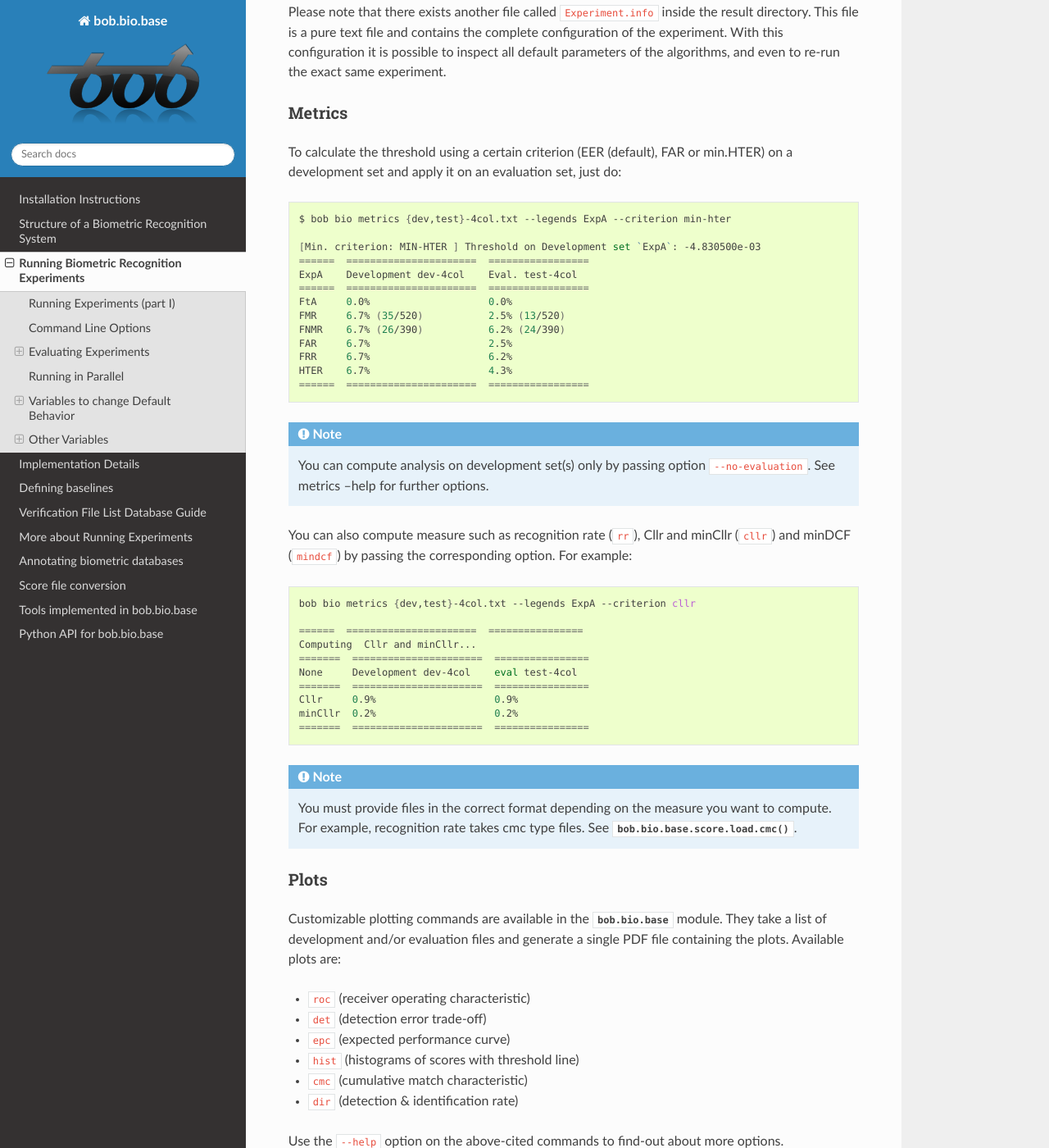
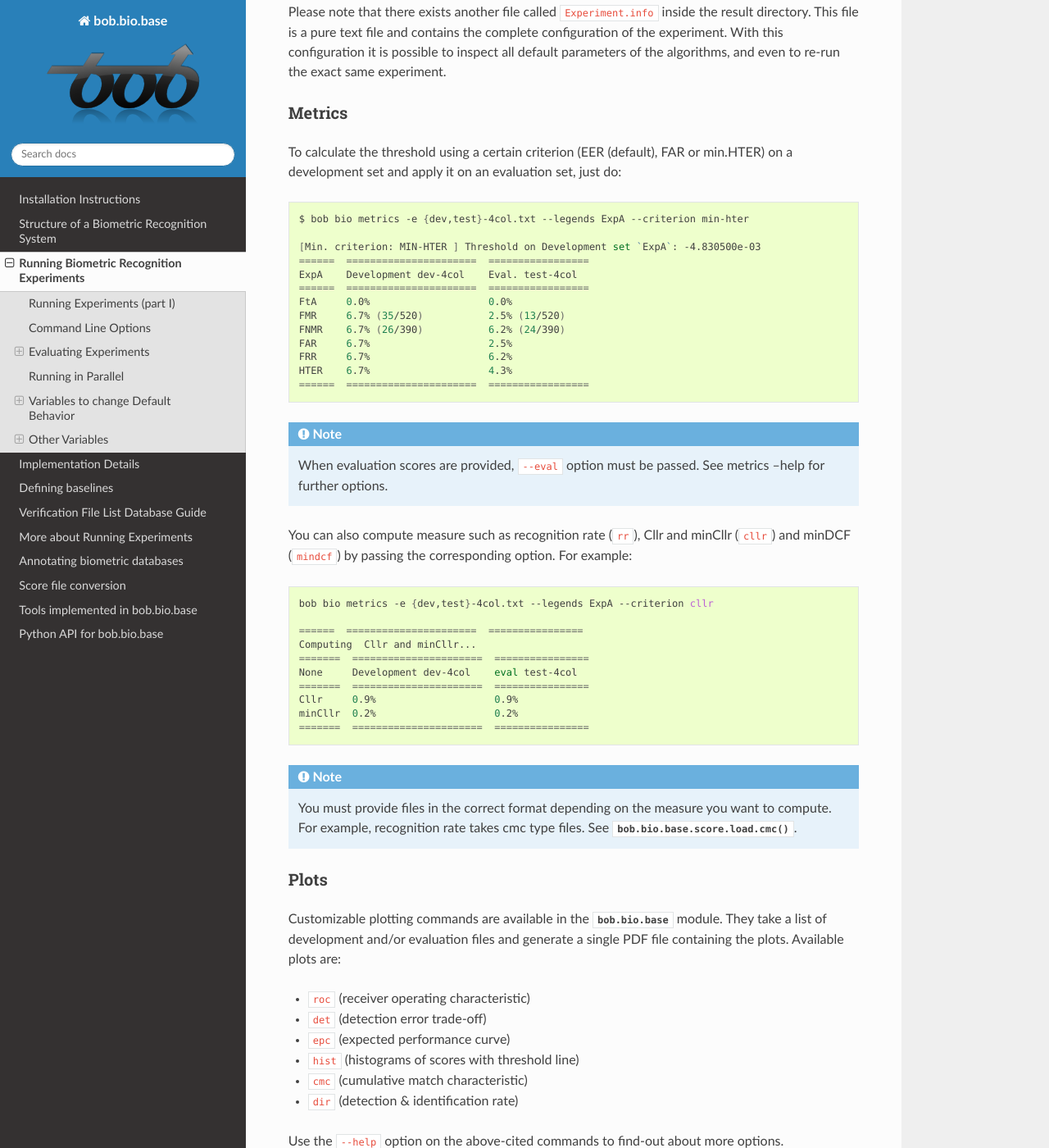
Before and after one commit to bioidiap/bob.bio.base, a Sphinx documentation site: the page built from doc/experiments.rst, in a window 1280 px wide and 1400 px high, scrolled down 4026 px. Shown: the whole window at 82% size. Built offline with Sphinx 7.4.7 and the Read the Docs theme 2.0.0, drawn with Linux system fonts in a browser that asks for light colours; the version number could not be read and is left out.

Commit message:
[script,test,doc][commands,test_commands,experiments] Changes related to default --eval option change from True to False

```diff
--- a/doc/experiments.rst
+++ b/doc/experiments.rst
@@ -177,7 +177,7 @@ min.HTER) on a development set and apply it on an evaluation set, just do:
 
 .. code-block:: sh
 
-    $ bob bio metrics {dev,test}-4col.txt --legends ExpA --criterion min-hter
+    $ bob bio metrics -e {dev,test}-4col.txt --legends ExpA --criterion min-hter
 
     [Min. criterion: MIN-HTER ] Threshold on Development set `ExpA`: -4.830500e-03
     ======  ======================  =================
@@ -192,8 +192,8 @@ min.HTER) on a development set and apply it on an evaluation set, just do:
     ======  ======================  =================
 
 .. note::
-    You can compute analysis on development set(s) only by passing option
-    ``--no-evaluation``. See metrics --help for further options.
+    When evaluation scores are provided, ``--eval`` option must be passed.
+    See metrics --help for further options.
 
 You can also compute measure such as recognition rate (``rr``), Cllr and
 minCllr (``cllr``) and minDCF (``mindcf``) by passing the corresponding option.
@@ -201,7 +201,7 @@ For example:
 
 .. code-block:: sh
 
-    bob bio metrics {dev,test}-4col.txt --legends ExpA --criterion cllr
+    bob bio metrics -e {dev,test}-4col.txt --legends ExpA --criterion cllr
 
     ======  ======================  ================
     Computing  Cllr and minCllr...
@@ -244,7 +244,7 @@ For example, to generate a CMC curve from development and evaluation datasets:
 
 .. code-block:: sh
 
-    $bob bio cmc -v --output 'my_cmc.pdf' dev-1.txt eval-1.txt
+    $bob bio cmc -e -v --output 'my_cmc.pdf' dev-1.txt eval-1.txt
     dev-2.txt eval-2.txt
 
 where `my_cmc.pdf` will contain CMC curves for the two experiments.
@@ -270,7 +270,7 @@ each experiment. For example:
 
 .. code-block:: sh
 
-    $bob bio evaluate -v -l 'my_metrics.txt' -o 'my_plots.pdf' {sys1,sys2}/{dev,eval}
+    $bob bio evaluate -e -v -l 'my_metrics.txt' -o 'my_plots.pdf' {sys1,sys2}/{dev,eval}
 
 will output metrics and plots for the two experiments (dev and eval pairs) in
 `my_metrics.txt` and `my_plots.pdf`, respectively.
```
Also changed, not shown: 2 other files.
